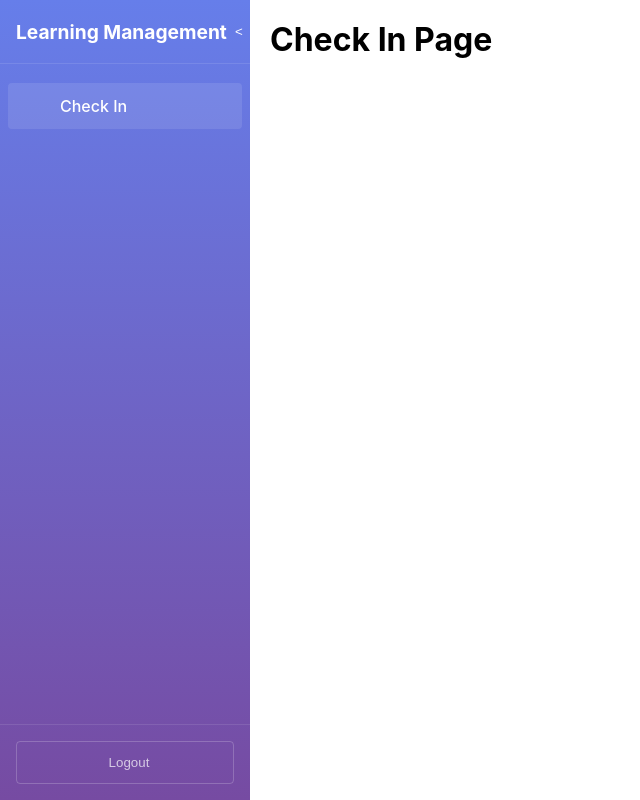
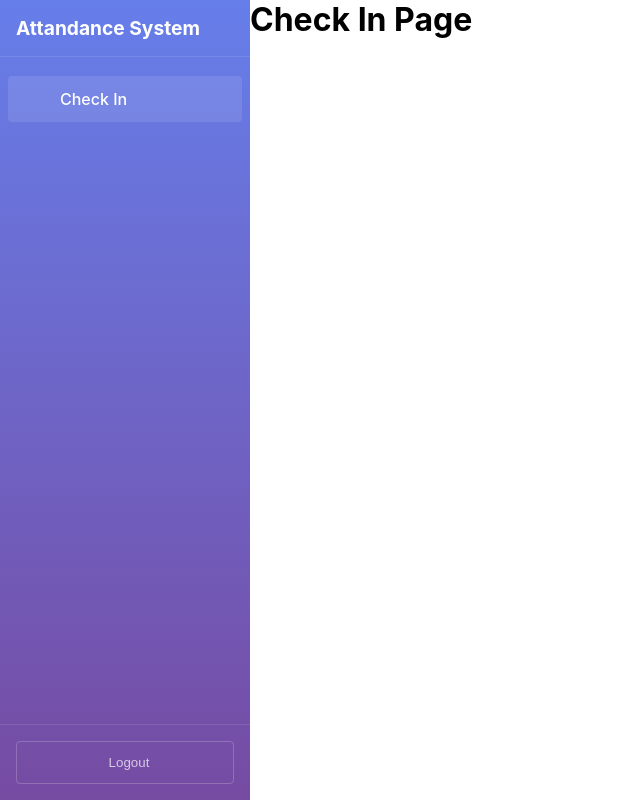
Before and after one commit to zacharyzhang1208/2024-polyu-distributed-ledger-technology, a React app: page /login in a window 1280 px wide. Both pictures are taken after typing "Sample", "Sample123" into the empty fields and a click on the button "Login". Shown: the whole page, without its empty margins (0-640 px from the left). Built offline with nearby package versions, Linux system fonts and the light colour scheme.

Commit message:
Fix Bugs(Remove "Collapsed")

```diff
--- a/src/components/Sidebar/Index.jsx
+++ b/src/components/Sidebar/Index.jsx
@@ -3,7 +3,7 @@ import { useNavigate, useLocation } from 'react-router-dom';
 import { USER_TYPES, USER_ROUTES } from '../../constants/userTypes';
 import '../../css/Sidebar.css';
 
-const Sidebar = ({ userType = USER_TYPES.STUDENT, collapsed, onCollapse, onLogout }) => {
+const Sidebar = ({ userType = USER_TYPES.STUDENT, onLogout }) => {
     const navigate = useNavigate();
     const location = useLocation();
 
@@ -26,15 +26,9 @@ const Sidebar = ({ userType = USER_TYPES.STUDENT, collapsed, onCollapse, onLogou
     };
 
     return (
-        <div className={`sidebar ${collapsed ? 'collapsed' : ''}`}>
+        <div className="sidebar">
             <div className="sidebar-header">
-                <h3>{collapsed ? 'LMS' : 'Learning Management'}</h3>
-                <button
-                    className="collapse-btn"
-                    onClick={onCollapse}
-                >
-                    {collapsed ? '>' : '<'}
-                </button>
+                <h3>Attandance System</h3>
             </div>
 
             <nav className="sidebar-nav">
@@ -43,7 +37,7 @@ const Sidebar = ({ userType = USER_TYPES.STUDENT, collapsed, onCollapse, onLogou
                         <li key={index} className={isActive(item.path) ? 'active' : ''}>
                             <a onClick={() => navigate(item.path)}>
                                 <i className={`${item.icon} ${isActive(item.path) ? 'active' : ''}`}></i>
-                                {!collapsed && <span className={isActive(item.path) ? 'active' : ''}>{item.label}</span>}
+                               <span className={isActive(item.path) ? 'active' : ''}>{item.label}</span>
                             </a>
                         </li>
                     ))}
@@ -54,10 +48,10 @@ const Sidebar = ({ userType = USER_TYPES.STUDENT, collapsed, onCollapse, onLogou
                 <button
                     className="logout-btn"
                     onClick={handleLogout}  // 绑定登出处理函数
-                    title={collapsed ? 'Logout' : ''}  // 折叠时显示提示
+                    title='Logout'  // 折叠时显示提示
                 >
                     <i className="fas fa-sign-out-alt"></i>
-                    {!collapsed && <span>Logout</span>}
+                    <span>Logout</span>
                 </button>
             </div>
         </div>
--- a/src/css/Sidebar.css
+++ b/src/css/Sidebar.css
@@ -7,10 +7,6 @@
   position: fixed;
   left: 0;
   top: 0;
-}
-
-.sidebar.collapsed {
-  width: 70px;
 }
 
 .sidebar-header {
@@ -118,29 +114,3 @@
 .logout-btn i {
   margin-right: 0.5rem;
 }
-
-.sidebar.collapsed .logout-btn i {
-  margin-right: 0;
-}
-
-/* 响应式设计 */
-@media (max-width: 768px) {
-  .sidebar {
-    width: 70px;
-  }
-
-  .sidebar span {
-    display: none;
-  }
-
-  .sidebar-header h3 {
-    display: none;
-  }
-}
-
-/* 折叠状态下的高亮样式 */
-.sidebar.collapsed .sidebar-nav li.active a {
-  background: rgba(255, 255, 255, 0.1);
-  width: 40px;
-  margin: 0.2rem auto;
-}
--- a/src/index.jsx
+++ b/src/index.jsx
@@ -38,7 +38,10 @@ function App() {
                                     onCollapse={() => setSidebarCollapsed(!sidebarCollapsed)}
                                     onLogout={handleLogout}
                                 />
-                                <div style={{ marginLeft: '250px', padding: '20px', width: 'calc(100% - 250px)' }}>
+                                <div style={{
+                                    marginLeft: sidebarCollapsed ? '70px' : '250px',
+                                    width: sidebarCollapsed ? 'calc(100% - 70px)' : 'calc(100% - 250px)'
+                                }}>
                                     <Routes>
                                         <Route path="/courses" element={<Courses />} />
                                         <Route path="/checkin" element={<Checkin />} />
```
